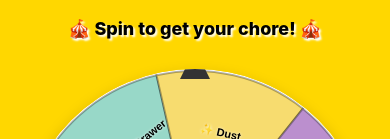
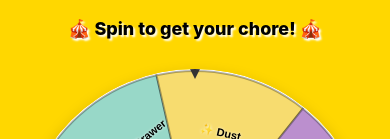
Before and after one commit to klumperous/chore-wheel-app, a React Native app: screen / in a window 390 px wide. Shown: the part 251-390 px from the top of the page. Built offline with nearby package versions, Linux system fonts and the light colour scheme.

Commit message:
Fix pointer direction, selection logic, and restore game host character

```diff
--- a/App.tsx
+++ b/App.tsx
@@ -6,7 +6,6 @@ import {
   StyleSheet,
   Animated,
   Dimensions,
-  Canvas,
 } from 'react-native';
 
 const CHORES = [
@@ -45,7 +44,11 @@ export default function App() {
     spinValue.setValue(0);
 
     const randomRotation = Math.random() * 360 + 360 * 5;
-    const selectedIndex = Math.floor((randomRotation % 360) / SEGMENT_ANGLE);
+    // Pointer is at top (270 degrees in canvas coords), so calculate which slice it lands on
+    const normalizedRotation = randomRotation % 360;
+    const pointerAngle = 270; // Top of wheel
+    const landingAngle = (pointerAngle - normalizedRotation + 360) % 360;
+    const selectedIndex = Math.floor(landingAngle / SEGMENT_ANGLE) % SEGMENTS;
 
     Animated.timing(spinValue, {
       toValue: randomRotation,
@@ -177,7 +180,7 @@ export default function App() {
           height={wheelSize}
           style={styles.canvas}
         />
-        {/* Top pointer */}
+        {/* Top pointer - pointing DOWN at 12 o'clock position */}
         <View style={styles.topPointer} />
       </View>
 
@@ -301,14 +304,16 @@ const styles = StyleSheet.create({
   topPointer: {
     position: 'absolute',
     top: -20,
+    left: '50%',
+    marginLeft: -15,
     width: 0,
     height: 0,
     borderLeftWidth: 15,
     borderRightWidth: 15,
-    borderBottomWidth: 30,
+    borderTopWidth: 30,
     borderLeftColor: 'transparent',
     borderRightColor: 'transparent',
-    borderBottomColor: '#333',
+    borderTopColor: '#333',
     zIndex: 11,
   },
   spinButton: {
```
